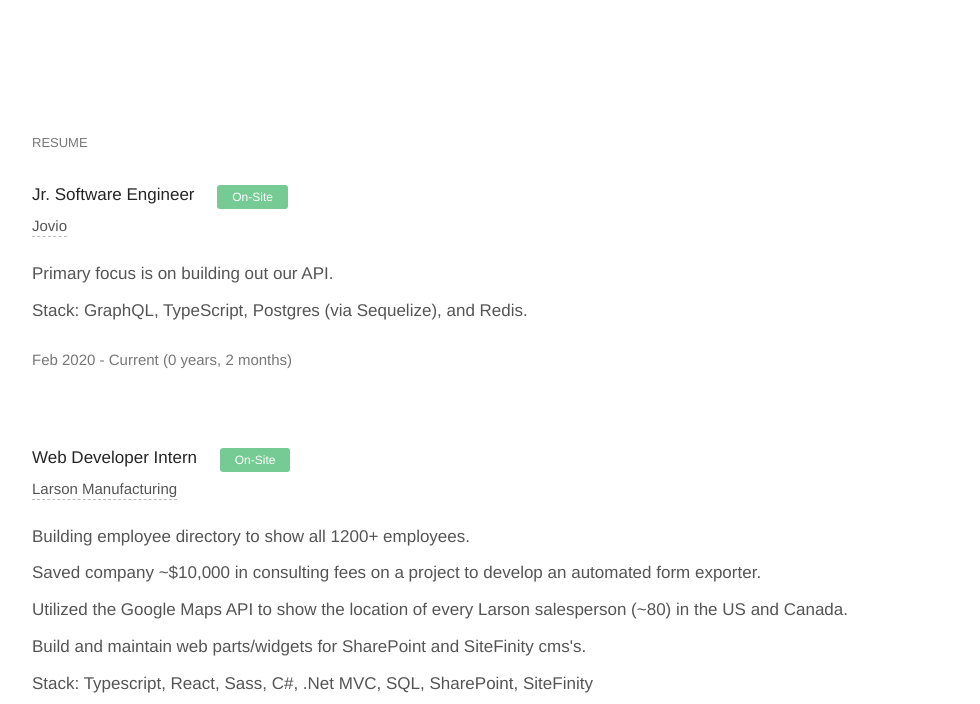
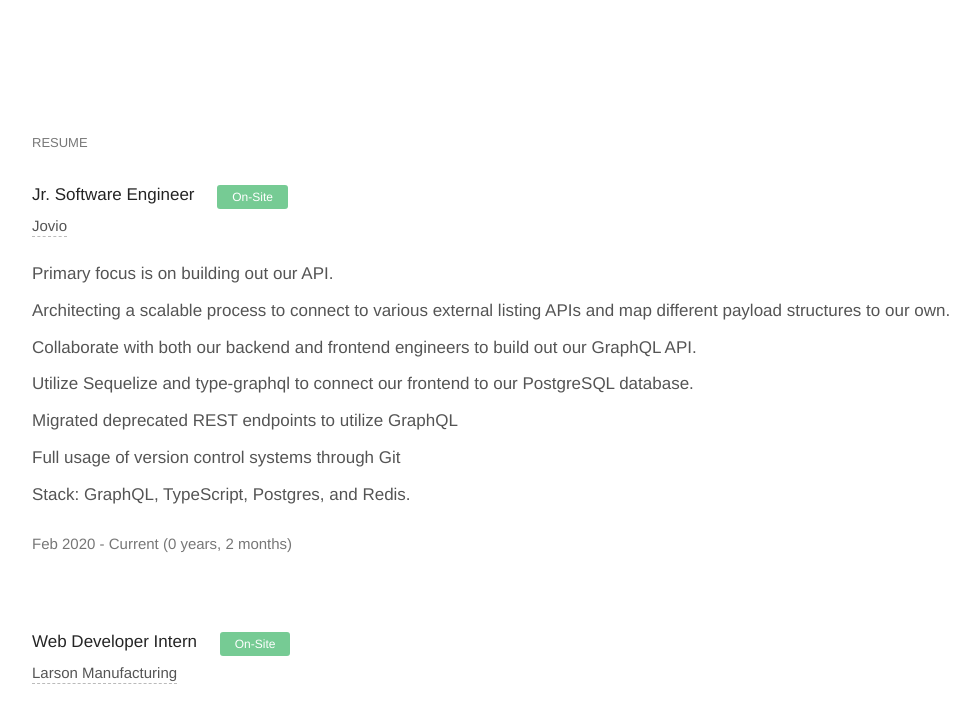
Before and after one commit to jmnelson12/portfolio, a plain HTML site: page index.html in a window 1280 px wide. Shown: the part 553-1257 px from the top of the page, without its empty margins (38-1018 px from the left). Drawn offline with Linux system fonts and the light colour scheme.

Commit message:
Update jovio job description

```diff
--- a/index.html
+++ b/index.html
@@ -425,7 +425,12 @@
                 </h5>
                 <ul>
                     <li>Primary focus is on building out our API.</li>
-                    <li>Stack: GraphQL, TypeScript, Postgres (via Sequelize), and Redis.</li>
+                    <li>Architecting a scalable process to connect to various external listing APIs and map different payload structures to our own.</li>
+                    <li>Collaborate with both our backend and frontend engineers to build out our GraphQL API.</li>
+                    <li>Utilize Sequelize and type-graphql to connect our frontend to our PostgreSQL database.</li>
+                    <li>Migrated deprecated REST endpoints to utilize GraphQL</li>
+                    <li>Full usage of version control systems through Git</li>
+                    <li>Stack: GraphQL, TypeScript, Postgres, and Redis.</li>
                 </ul>
                 <p class="resume-item-dates">Feb 2020 - Current (0 years, 2 months)</p>
             </div>
```
